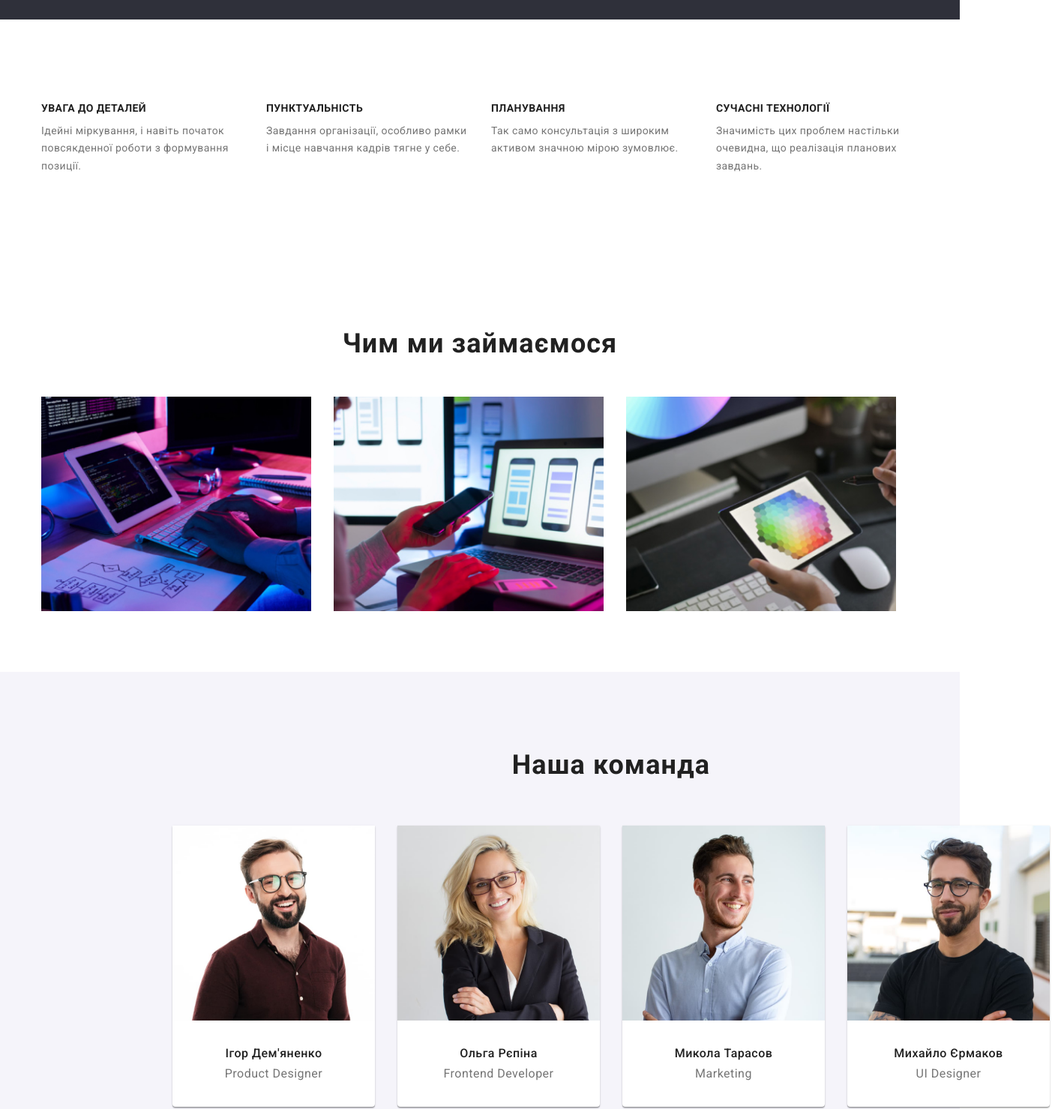
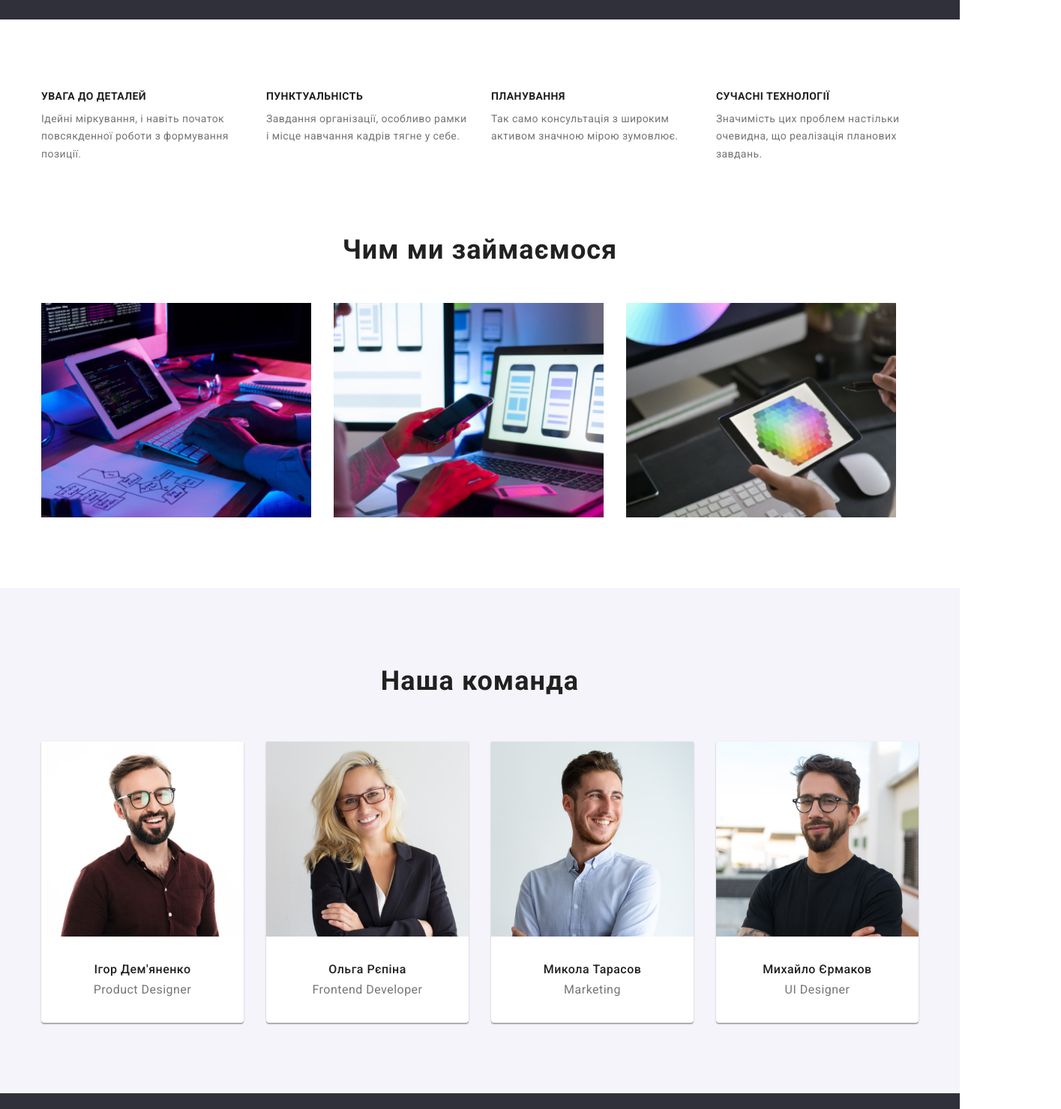
Before and after one commit to Shimoda220/goit-markup-hw-03, a plain HTML site: page index.html in a window 1280 px wide. Shown: the part 660-2139 px from the top of the page at 75% size, 1415 px wide, since content can reach past the window. Drawn offline with nearby package versions, Linux system fonts and the light colour scheme.

Commit message:
accepted hw3

```diff
--- a/css/styles.css
+++ b/css/styles.css
@@ -1,7 +1,8 @@
 h1,
 h2,
 h3,
-p {
+p,
+ul {
   margin: 0px;
   padding: 0px;
 }
@@ -15,6 +16,12 @@ html {
 *::before {
 	box-sizing: inherit;
 }
+.list {
+	list-style: none;
+	padding-left: 0;
+	margin: 0;
+}
+
 a {
 	padding-left: 0;
 	margin: 0;
@@ -258,7 +265,6 @@ body {
 }
 
 .text {
-  padding-bottom: 93px;
   font-size: 14px;
   line-height: 1.7;
   letter-spacing: 0.03em;
@@ -282,7 +288,7 @@ body {
 }
 
 .to-do {
-  padding-bottom: 81px;;
+  padding-bottom: 94px;;
 }
 .header-work {
   font-family: 'Roboto';
@@ -313,7 +319,8 @@ body {
 /* our team */
 .team-section {
   background-color: #f5f4fa;
-  padding: 94px 215px;
+  padding-top: 94px;
+  padding-bottom: 94px;
 }
 
 .section-cont {
```
